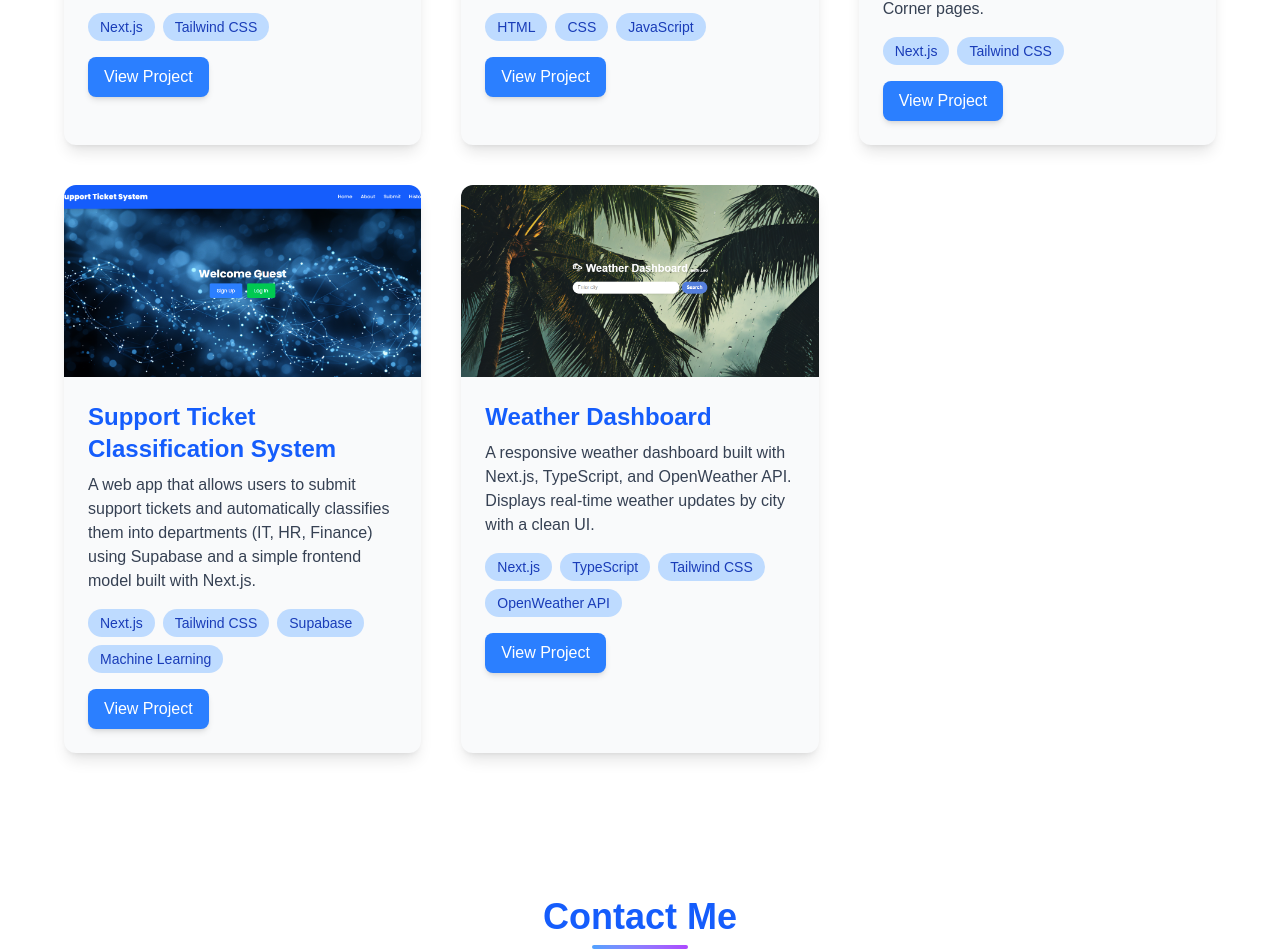
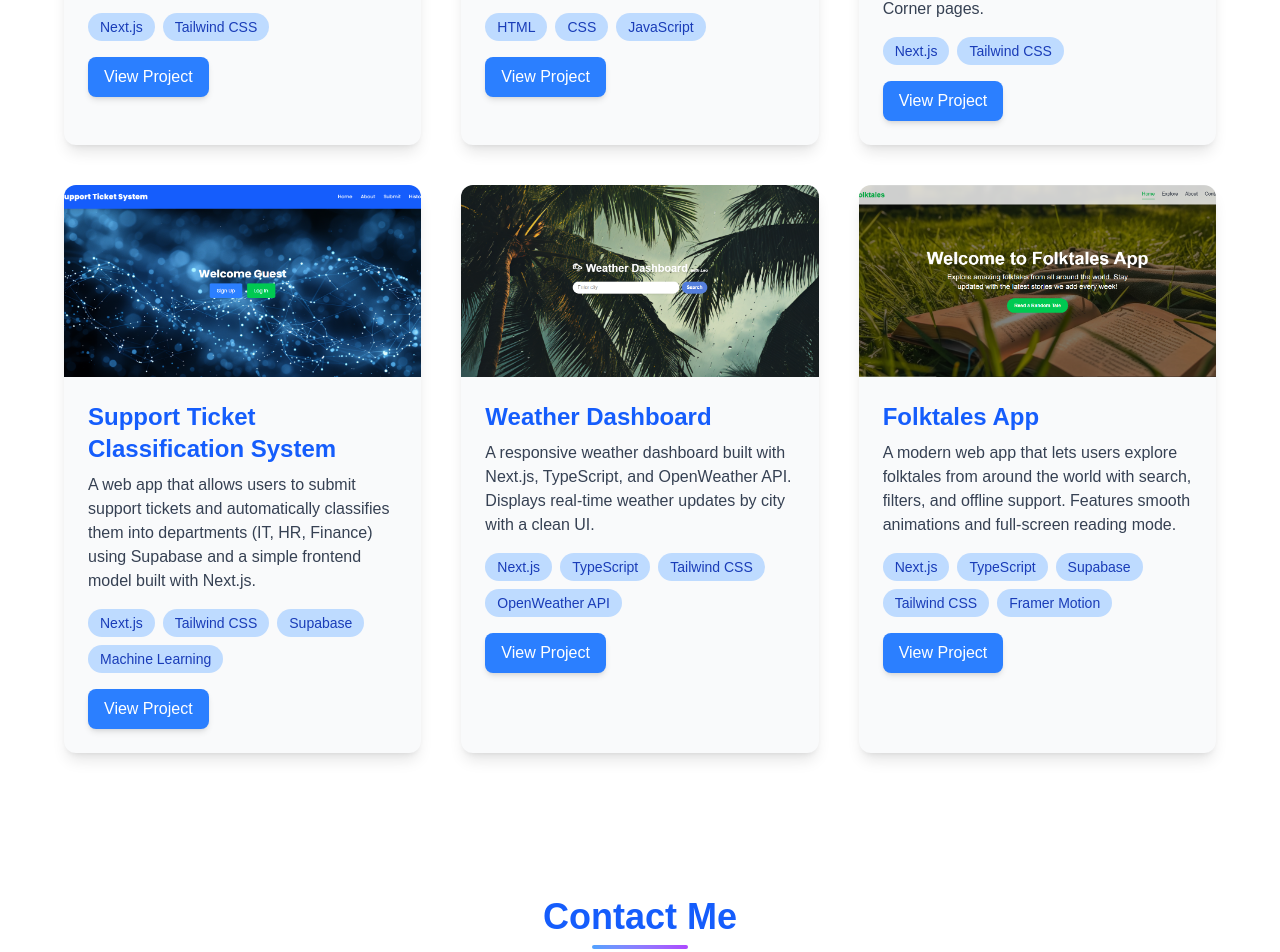
Before and after one commit to Leo-Mazive-123/My-Next.js-Portfolio, a Next.js app: page / in a window 1280 px wide. Shown: the part 4031-4983 px from the top of the page. Built offline with nearby package versions, Linux system fonts and the light colour scheme.

Commit message:
Folktales App Done

```diff
--- a/src/components/Projects.tsx
+++ b/src/components/Projects.tsx
@@ -103,6 +103,15 @@ const projects = [
     link: "https://weather-dashboard-seven-silk.vercel.app",
     image: "/projects/weather-dashboard.png",
   },
+  {
+    title: "Folktales App",
+    description:
+      "A modern web app that lets users explore folktales from around the world with search, filters, and offline support. Features smooth animations and full-screen reading mode.",
+    tech: ["Next.js", "TypeScript", "Supabase", "Tailwind CSS", "Framer Motion"],
+    category: "fullstack",
+    link: "https://folktale-app.vercel.app",
+    image: "/projects/folktales-app.png", // ✅ Add a screenshot in your public/projects folder
+  },
 ];
 
 const categories = ["all", "frontend", "backend", "fullstack"];
```
Also changed, not shown: public/projects/folktales-app.png (added).
